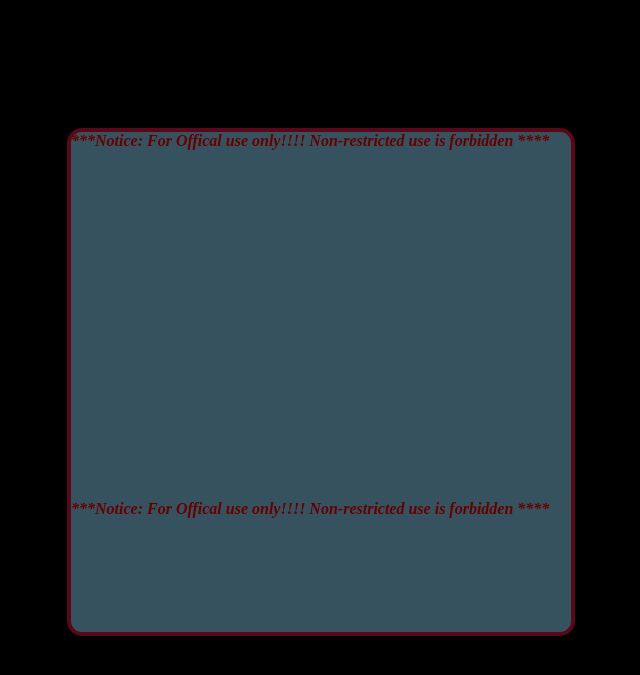
After one commit to Trey777/lunarescape, a PHP site: page /indexfront.php in a window 1280 px wide. The commit adds this page. Shown: the top 675 px of the page, without its empty margins (381-1021 px from the left). Run offline with PHP 8.4, Linux system fonts and the light colour scheme.

Commit message:
FrontPageWork

```diff
--- /dev/null
+++ b/Escape/indexfront.php
@@ -0,0 +1,51 @@
+<!DOCTYPE html>
+<html lang="en"/>
+
+<head>
+    <title>OE Procedure</title>
+    <meta charset="UTF-8"/>
+    <meta name="keywords" content=""/>
+    <meta name="title" content=""/>
+    <style>
+        body{
+        background-color:black;
+}
+    .noticeText{
+    color:red;
+    font-style: italic;
+    margin: 0 auto;
+    position: relative;
+}
+#fontPageBox{
+    left: 35vw;
+    top: 10vw;
+    border: 3pt solid crimson;
+    margin: 0 auto;
+    background-color: skyblue;
+    opacity: 0.4;
+    height: 500px;
+    width: 500px;
+    border-radius: 15px;
+    position: absolute;
+}
+#frontFooter{
+   top: 350px;
+}
+    </style>
+</head>
+
+<body>
+    <div id="fontPageBox">
+        <div id="frontHeader">
+        <h4 class="noticeText">***Notice: For Offical use only!!!! Non-restricted use is forbidden ****</h4>
+        </div>
+
+        <div id="frontFooter">
+            <h4 class="noticeText" id="frontFooter">***Notice: For Offical use only!!!! Non-restricted use is forbidden ****</h4>
+        </div>
+    </div>
+
+
+
+</body>
+</html>
```
Also changed, not shown: Escape/index.php (+0 -10 lines), 2 other files.
